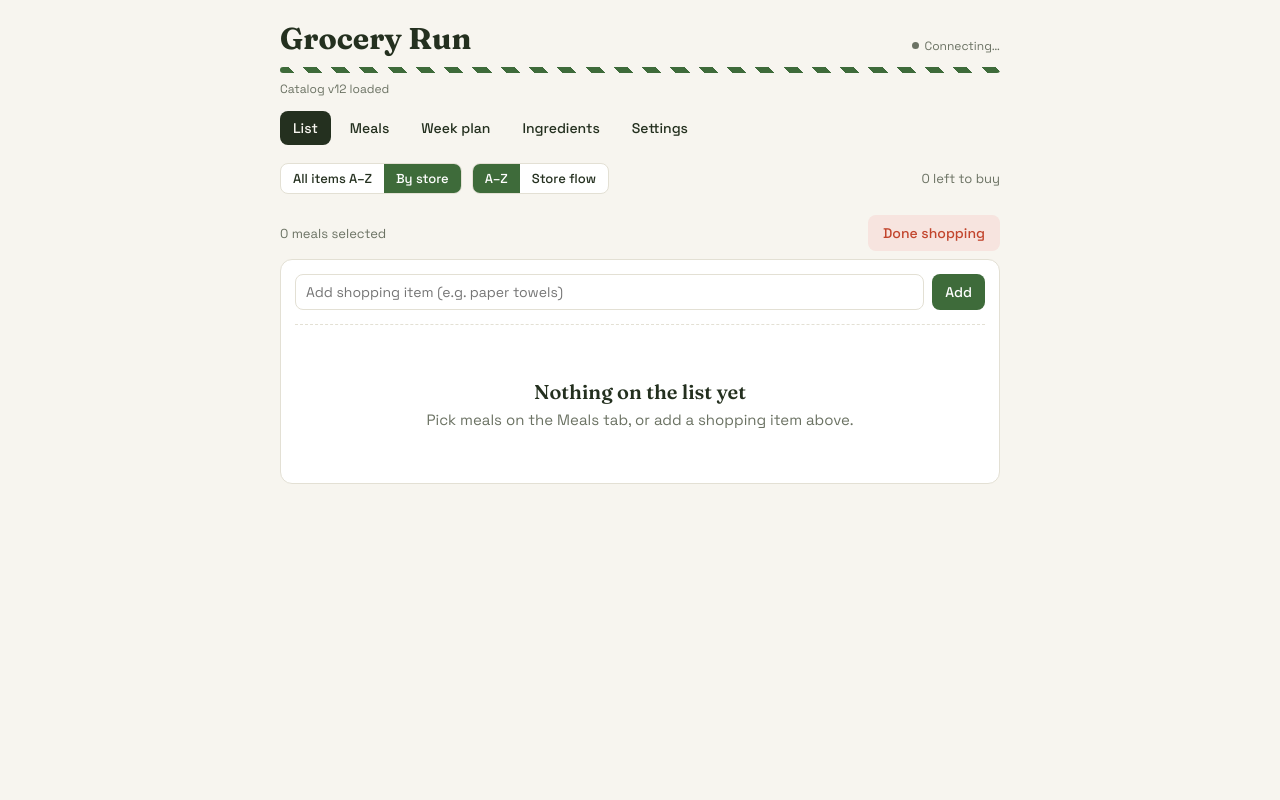
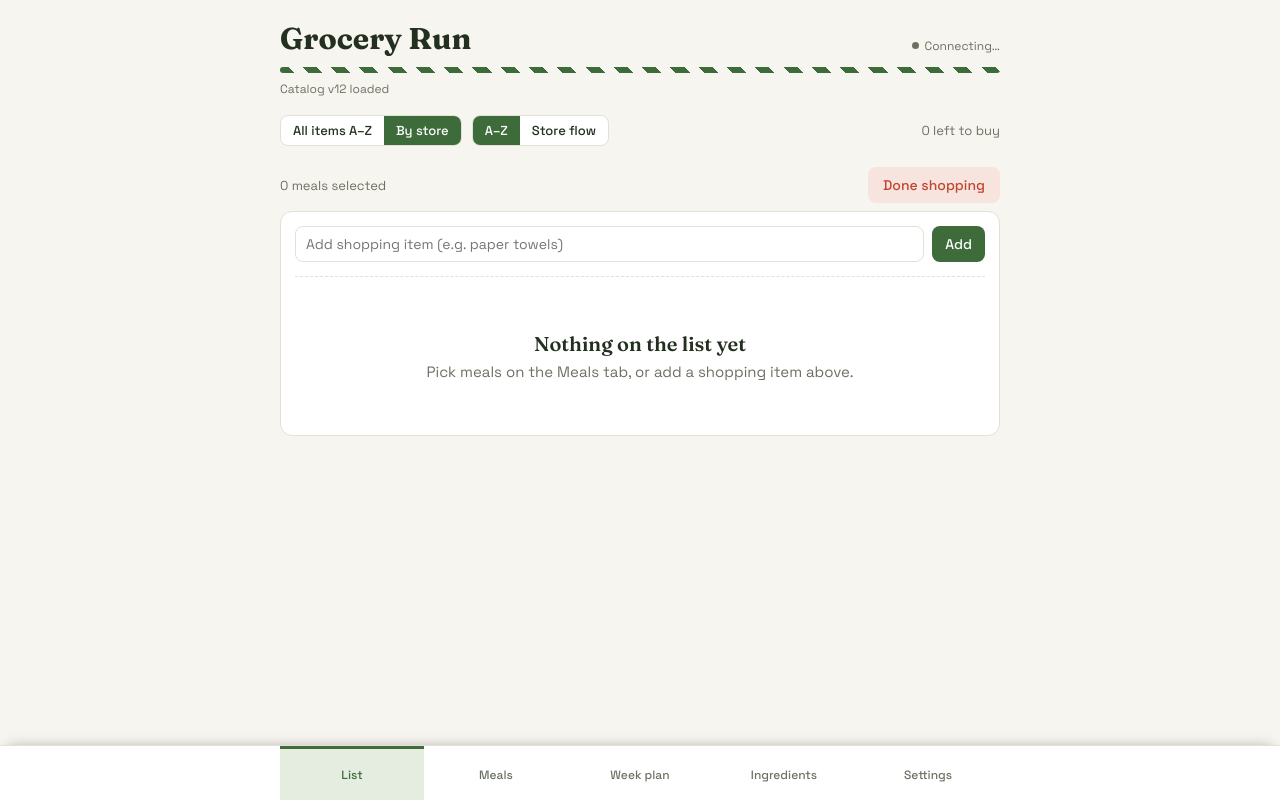
Before and after one commit to stuart-belcke/grocery-run, a React (Vite) app: page / in a window 1280 px wide. Built offline with nearby package versions, Linux system fonts and the light colour scheme.

Commit message:
Pin the tab bar to the bottom so it survives a scroll (#95)

```diff
--- a/src/App.jsx
+++ b/src/App.jsx
@@ -30,7 +30,7 @@ import {
   signInAnonymouslyForGuest,
   recordHouseholdMembership,
 } from "./sync";
-import { C, fontDisplay, fontBody, syncTone } from "./theme";
+import { C, fontDisplay, fontBody, syncTone, BOTTOM_NAV_H, BOTTOM_NAV_Z } from "./theme";
 import { Stripe, Btn, ChoiceDialog } from "./ui";
 import {
   LOCAL_KEY,
@@ -600,7 +600,7 @@ export default function App() {
         input:focus, select:focus, textarea:focus, button:focus-visible { outline: 2px solid ${C.green}; outline-offset: 1px; }
       `}</style>
 
-      <div style={{ maxWidth: 720, margin: "0 auto", padding: "20px 14px 90px" }}>
+      <div style={{ maxWidth: 720, margin: "0 auto", padding: `20px 14px calc(${BOTTOM_NAV_H + 28}px + env(safe-area-inset-bottom, 0px))` }}>
         <header style={{ marginBottom: 18 }}>
           <div style={{ display: "flex", alignItems: "baseline", justifyContent: "space-between", gap: 12 }}>
             <h1 style={{ fontFamily: fontDisplay, fontWeight: 700, fontSize: 30, margin: 0 }}>Grocery Run</h1>
@@ -620,33 +620,6 @@ export default function App() {
             </div>
           )}
           {catalogNote && <div style={{ fontSize: 12, color: C.faint, marginTop: 8 }}>{catalogNote}</div>}
-          <nav style={{ display: "flex", gap: 6, marginTop: 14, flexWrap: "wrap" }}>
-            {[
-              { id: "list", label: "List" },
-              { id: "meals", label: "Meals" },
-              { id: "week", label: "Week plan" },
-              { id: "pantry", label: "Ingredients" },
-              { id: "settings", label: "Settings" },
-            ].map((t) => (
-              <button
-                key={t.id}
-                onClick={() => setTab(t.id)}
-                style={{
-                  fontFamily: fontBody,
-                  fontSize: 14,
-                  fontWeight: 500,
-                  padding: "8px 13px",
-                  borderRadius: 8,
-                  border: "none",
-                  cursor: "pointer",
-                  background: tab === t.id ? C.ink : "transparent",
-                  color: tab === t.id ? C.paper : C.ink,
-                }}
-              >
-                {t.label}
-              </button>
-            ))}
-          </nav>
         </header>
 
         {/* Two different messages, deliberately not merged. The first is an
@@ -718,6 +691,80 @@ export default function App() {
         )}
       </div>
 
+      {/* THE TAB BAR IS PINNED TO THE BOTTOM, not to the top. It used to sit in
+          the header and scroll away, so switching tabs from halfway down the
+          Ingredients list — about 8,500px with the real catalog — meant
+          scrolling all the way back up first.
+          Bottom rather than top for two reasons. It does not fight the
+          per-tab StickyBar, which is already stuck to top: 0 and would need a
+          hand-maintained offset under a pinned header. And the labels wrap
+          onto two lines at 390px, so pinning them up there costs ~90px of
+          permanent chrome above the search bar; down here it costs one row
+          that a thumb can reach without moving the phone.
+          The page's bottom padding and the back-to-top button both clear it
+          via BOTTOM_NAV_H — see the note beside that constant. */}
+      <nav
+        aria-label="Main"
+        style={{
+          position: "fixed",
+          left: 0,
+          right: 0,
+          bottom: 0,
+          zIndex: BOTTOM_NAV_Z,
+          background: C.card,
+          borderTop: `1px solid ${C.line}`,
+          // The bar keeps its own height; the safe area is added UNDER it, so
+          // the buttons stay a full 54px tall on a notched phone rather than
+          // being squeezed by the home indicator.
+          paddingBottom: "env(safe-area-inset-bottom, 0px)",
+          boxShadow: "0 -6px 12px -8px rgba(20,24,16,0.35)",
+        }}
+      >
+        <div style={{ maxWidth: 720, margin: "0 auto", display: "flex" }}>
+          {[
+            { id: "list", label: "List" },
+            { id: "meals", label: "Meals" },
+            { id: "week", label: "Week plan" },
+            { id: "pantry", label: "Ingredients" },
+            { id: "settings", label: "Settings" },
+          ].map((t) => (
+            <button
+              key={t.id}
+              onClick={() => setTab(t.id)}
+              aria-current={tab === t.id ? "page" : undefined}
+              style={{
+                // Equal shares of whatever width there is, and minWidth 0 so
+                // five of them still fit a 320px screen without overflowing.
+                flex: "1 1 0",
+                minWidth: 0,
+                height: BOTTOM_NAV_H,
+                fontFamily: fontBody,
+                // MEASURED, not chosen: at 320px each tab gets 64px and
+                // "Ingredients" is 68px at 12px type, so it ellipsised to
+                // "Ingredien…". clamp shrinks the label only on the phones
+                // that need it and leaves 12px everywhere there is room —
+                // 10px at 320, 11.6px at 375, 12px from 388 up.
+                fontSize: "clamp(10px, 3.1vw, 12px)",
+                fontWeight: 500,
+                padding: "0 1px",
+                border: "none",
+                borderTop: `3px solid ${tab === t.id ? C.green : "transparent"}`,
+                cursor: "pointer",
+                background: tab === t.id ? C.greenSoft : "transparent",
+                color: tab === t.id ? C.green : C.faint,
+                // One line, always: a label that wraps changes the bar's
+                // height and shifts every other tab under the thumb.
+                whiteSpace: "nowrap",
+                overflow: "hidden",
+                textOverflow: "ellipsis",
+              }}
+            >
+              {t.label}
+            </button>
+          ))}
+        </div>
+      </nav>
+
       {/* A banner at the top of a scrolling page is easy to scroll past — and
           for an update you're being ASKED to take, being missed is the whole
           failure. Both of these are modals in the app's existing dialog
--- a/src/theme.js
+++ b/src/theme.js
@@ -27,3 +27,14 @@ export const inputStyle = { padding: "8px 10px", borderRadius: 8, border: `1px s
 // Settings section header) and they must never disagree about what a colour
 // means.
 export const syncTone = { good: C.green, bad: C.tomato, warn: C.gold, faint: C.faint };
+
+// Height of the fixed tab bar at the bottom of the screen. A value, not a
+// layout decision: three places have to agree about it or the app breaks in a
+// way that is invisible until you scroll — the bar itself, the page's bottom
+// padding (or the last row hides underneath it), and the back-to-top button
+// (or the two controls sit on top of each other in the same corner).
+export const BOTTOM_NAV_H = 54;
+// Everything fixed to the bottom stacks above this, and every dialog above
+// that. The back-to-top button is deliberately NOT below the bar: it must lift
+// clear of it, not slide under it.
+export const BOTTOM_NAV_Z = 30;
--- a/src/ui.jsx
+++ b/src/ui.jsx
@@ -4,7 +4,7 @@
 /* ------------------------------------------------------------------ */
 
 import { useEffect, useRef, useState } from "react";
-import { C, fontBody, fontDisplay } from "./theme";
+import { C, fontBody, fontDisplay, BOTTOM_NAV_H } from "./theme";
 
 /* Pins a tab's controls to the top of the viewport once you scroll past them.
    Fine at thirty recipes, the difference between usable and not at three
@@ -109,9 +109,11 @@ export function BackToTop({ showAfter = 500 }) {
       style={{
         position: "fixed",
         right: 16,
-        // Clears the home indicator on a notched phone; falls back to 16px
-        // where env() is unsupported.
-        bottom: "calc(16px + env(safe-area-inset-bottom, 0px))",
+        // Sits ABOVE the fixed tab bar, not under it: both live in the bottom
+        // of the screen, and the bar is the one that must stay put. The
+        // env() term still clears the home indicator on a notched phone and
+        // falls back to 0 where env() is unsupported.
+        bottom: `calc(${BOTTOM_NAV_H + 16}px + env(safe-area-inset-bottom, 0px))`,
         // Above the sticky bar (15) and the page, below the dialogs (70) —
         // a modal must never have this floating over it.
         zIndex: 20,
```
Also changed, not shown: DeveloperNotes.txt, 1 other file (tests, documents, lock files or other folders).
